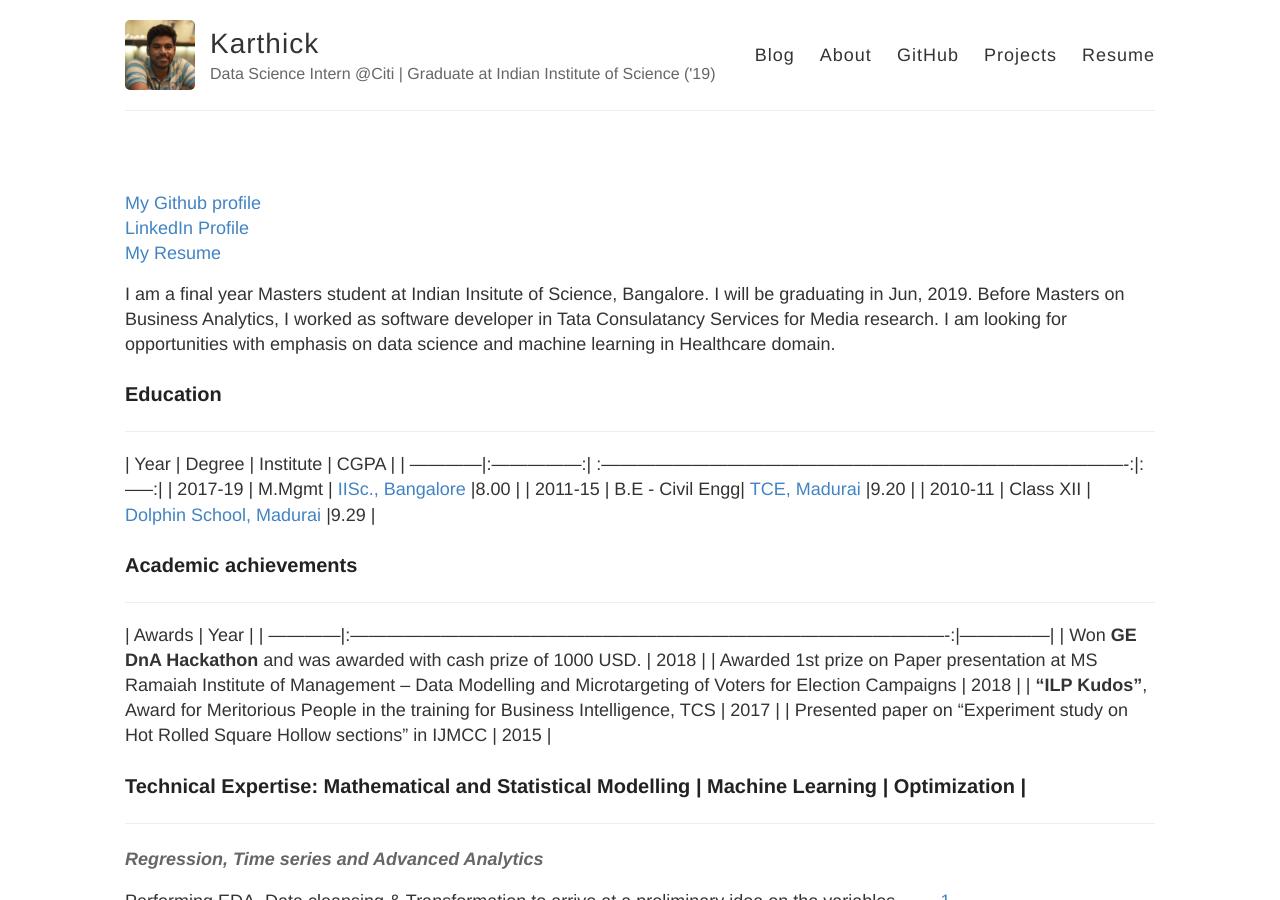
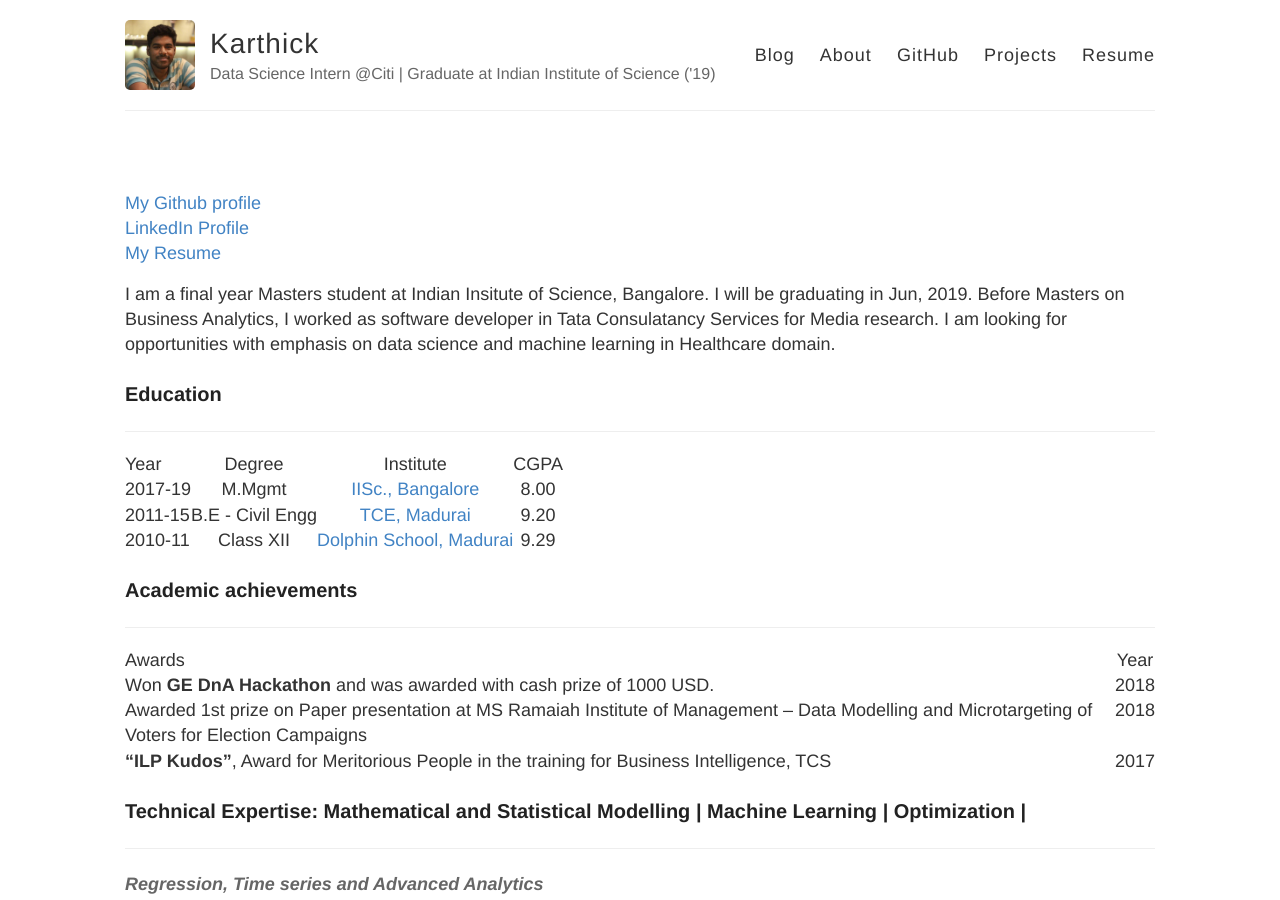
Before and after one commit to SR1608/karthickrajas.github.io, a Jekyll site: the page built from professional.md, in a window 1280 px wide and 900 px high. Built offline with Jekyll 4.4.1, drawn with Linux system fonts in a browser that asks for light colours; our own code applies the rules of GitHub Pages for plain Markdown files; some of the changed text lies outside the part shown.

```diff
--- a/professional.md
+++ b/professional.md
@@ -5,8 +5,8 @@
 I am a final year Masters student at Indian Insitute of Science, Bangalore. I will be graduating in Jun, 2019. Before Masters on Business Analytics, I worked as software developer in Tata Consulatancy Services for Media research. I am looking for opportunities with emphasis on data science and machine learning in Healthcare domain.
 
 ### Education
+-------------------------------------------------------------------------------------------------------------------------------------
 
--------------------------------------------------------------------------------------------------------------------------------------
 | Year        | Degree          | Institute                                                                                 | CGPA  |
 | ------------|:---------------:| :----------------------------------------------------------------------------------------:|:-----:|
 | 2017-19     | M.Mgmt          | [IISc., Bangalore](http://mgmt.iisc.ac.in/)                                               |8.00   |
@@ -15,25 +15,26 @@ I am a final year Masters student at Indian Insitute of Science, Bangalore. I wi
 
 ### Academic achievements
 --------------------------------------------------------------------------------------------------------------------------------------
-| Awards                                                                                                             | Year          |
-| ------------|:----------------------------------------------------------------------------------------------------:|---------------|
+
+| Awards  | Year |
+| ------------ |:---------------------------------------------------------------------------------------------------:|---------------|
 | Won **GE DnA Hackathon** and was awarded with cash prize of 1000 USD.                                              | 2018          |
 | Awarded 1st prize on Paper presentation at MS Ramaiah Institute of Management – Data Modelling and Microtargeting of Voters for Election Campaigns                                                                                                            | 2018          |
 | **“ILP Kudos”**, Award for Meritorious People in the training for Business Intelligence, TCS                       | 2017          |
-| Presented paper on “Experiment study on Hot Rolled Square Hollow sections” in IJMCC                                | 2015          |
 
 
 ### Technical Expertise: Mathematical and Statistical Modelling | Machine Learning | Optimization |
 --------------------------------------------------------------------------------------------------------------------------------------
+
 #### *Regression, Time series and Advanced Analytics*
 
-| Performing EDA, Data cleansing & Transformation to arrive at a preliminary idea on the variables |[1](https://github.com/karthickrajas/Statistics-Assignment/tree/master/EDA) |
+| Performing EDA, Data cleansing & Transformation to arrive at a preliminary idea on the variables | [1](https://github.com/karthickrajas/Statistics-Assignment/tree/master/EDA) |
 | Used Lasso and Ridge Shrinkage methods for Variable Selection and feature extraction | [2](https://github.com/karthickrajas/Statistics-Assignment/tree/master/Advanced%20Analytics%20Assignment) |
 | Model Selection using AIC, BIC, Forward Selection and Backward Elimination Methods |[3](https://github.com/karthickrajas/Statistics-Assignment/tree/master/MG%20222/AIC%20criteria) |
 | Residual analysis and Model Diagnosis followed by Cross validation and Prediction for test data | |
 | Studied performance of ARIMA, SARIMA and ARMA models  |[4](https://github.com/karthickrajas/Statistics-Assignment/tree/master/MG%20222/Time%20Series%20Assignment) |
 | Classification using Logistic regression, Decision trees and Bagging algorithms for credit score dataset |[5](https://github.com/karthickrajas/Statistics-Assignment/tree/master/Advanced%20Analytics%20Assignment) |
-| Developed Parametric and Non-Parametric Survival Models, Cox Regression and Regression Trees | |
+| Developed Parametric and Non-Parametric Survival Models, Cox Regression and Regression Trees |  |
 
 #### *Quantitative Finance: Derivatives and Risk Management*
 
@@ -79,12 +80,15 @@ I am a final year Masters student at Indian Insitute of Science, Bangalore. I wi
 
 ### Projects
 --------------------------------------------------------------------------------------------------------------------------------------
+
 * Marketing Analytics with Regression for sales prediction, churn modelling, survival analysis for churn and PCA on customer data.[here](https://github.com/karthickrajas/Marketing-Analytics)
+
 
 ### Work in Progress
 --------------------------------------------------------------------------------------------------------------------------------------
 * Package in R for student of DoMS [here](https://github.com/karthickrajas/Lumos)
 * Package in python for data modelling [here](https://github.com/karthickrajas/kapph)
+
 
 ### Previous Work Experience @ [Tata Consultancy Services](https://www.tcs.com)
 ----------------------------------------------------------------------------------------------------------------------------------------
@@ -101,9 +105,7 @@ I am a final year Masters student at Indian Insitute of Science, Bangalore. I wi
 * Analysed different Target profiles based on Demographic, Geographic and Socio-Economic Factors.
 * Expertise in Multi-Market Comparison, Trend analysis, Series and Competitions, Exclusivity and Duplication of Viewership, similar Viewing Behaviour Analysis and Forecasting
 
-
 ### *Extra curricular activities*
 ---
 | [Analytical Society of India, IIM, Bangalore – Active Member](https://www.analyticsindia.org/)|
-
 | [Campus Ambassador for Analytics Vidhya](https://www.analyticsvidhya.com/)|
```
